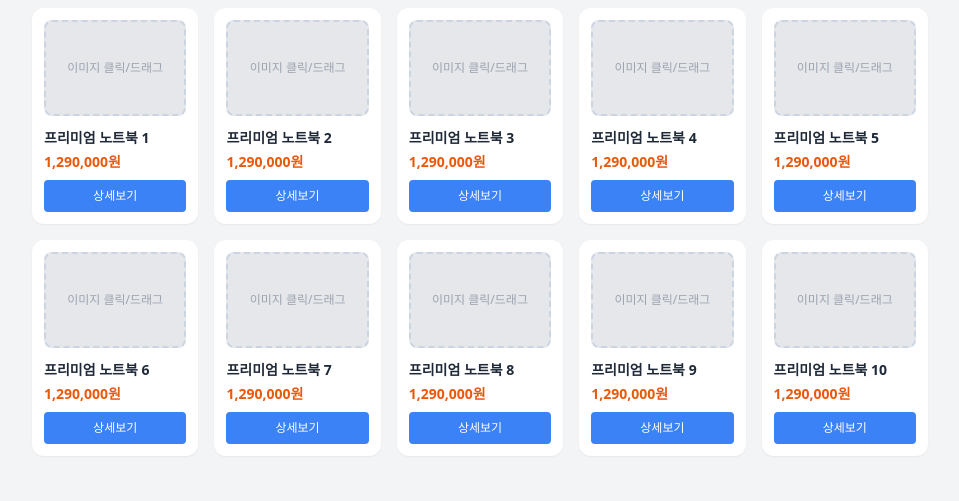
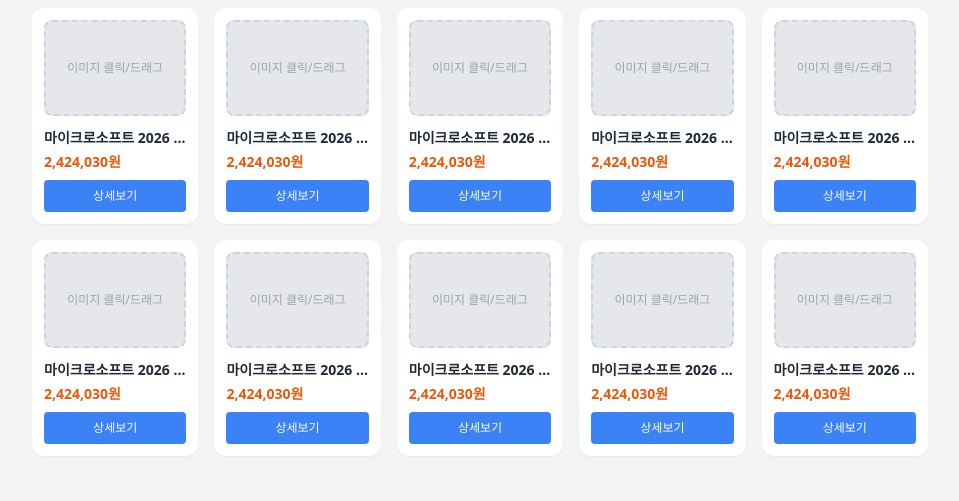
Before and after one commit to amazon9809/laptop, a plain HTML site: page index.html in a window 1280 px wide. Shown: the part 264-765 px from the top of the page, without its empty margins (160-1119 px from the left). Drawn offline with nearby package versions, Linux system fonts and the light colour scheme.

Commit message:
Update product details and links in index.html

```diff
--- a/index.html
+++ b/index.html
@@ -26,7 +26,7 @@
         <div class="grid grid-cols-2 md:grid-cols-5 gap-4">
             <script>
                 const productLinks = [
-                    "https://link1.com", "https://link2.com", "https://link3.com", "https://link4.com", "https://link5.com",
+                    "https://link.coupang.com/a/eNe1Vhl0Oi", "https://link2.com", "https://link3.com", "https://link4.com", "https://link5.com",
                     "https://link6.com", "https://link7.com", "https://link8.com", "https://link9.com", "https://link10.com"
                 ];
 
@@ -41,8 +41,8 @@
                                 <span class="pointer-events-none">이미지 클릭/드래그</span>
                                 <input type="file" id="file-input-${i}" class="file-input" accept="image/*" onchange="handleFile(event, ${i})">
                             </div>
-                            <h3 class="font-bold text-sm mb-1 truncate">프리미엄 노트북 ${i}</h3>
-                            <p class="text-orange-600 font-bold text-sm mb-2">1,290,000원</p>
+                            <h3 class="font-bold text-sm mb-1 truncate">마이크로소프트 2026 서피스 프로 스냅드래곤 2세대플래티넘 · EP2-73231 · 256GB · 16GB · WIN11 Home ${i}</h3>
+                            <p class="text-orange-600 font-bold text-sm mb-2">2,424,030원</p>
                             <a href="${productLinks[i-1]}" target="_blank" class="block w-full py-2 bg-blue-500 text-white text-center text-xs rounded hover:bg-blue-600 transition">상세보기</a>
                         </div>
                     `);
```
